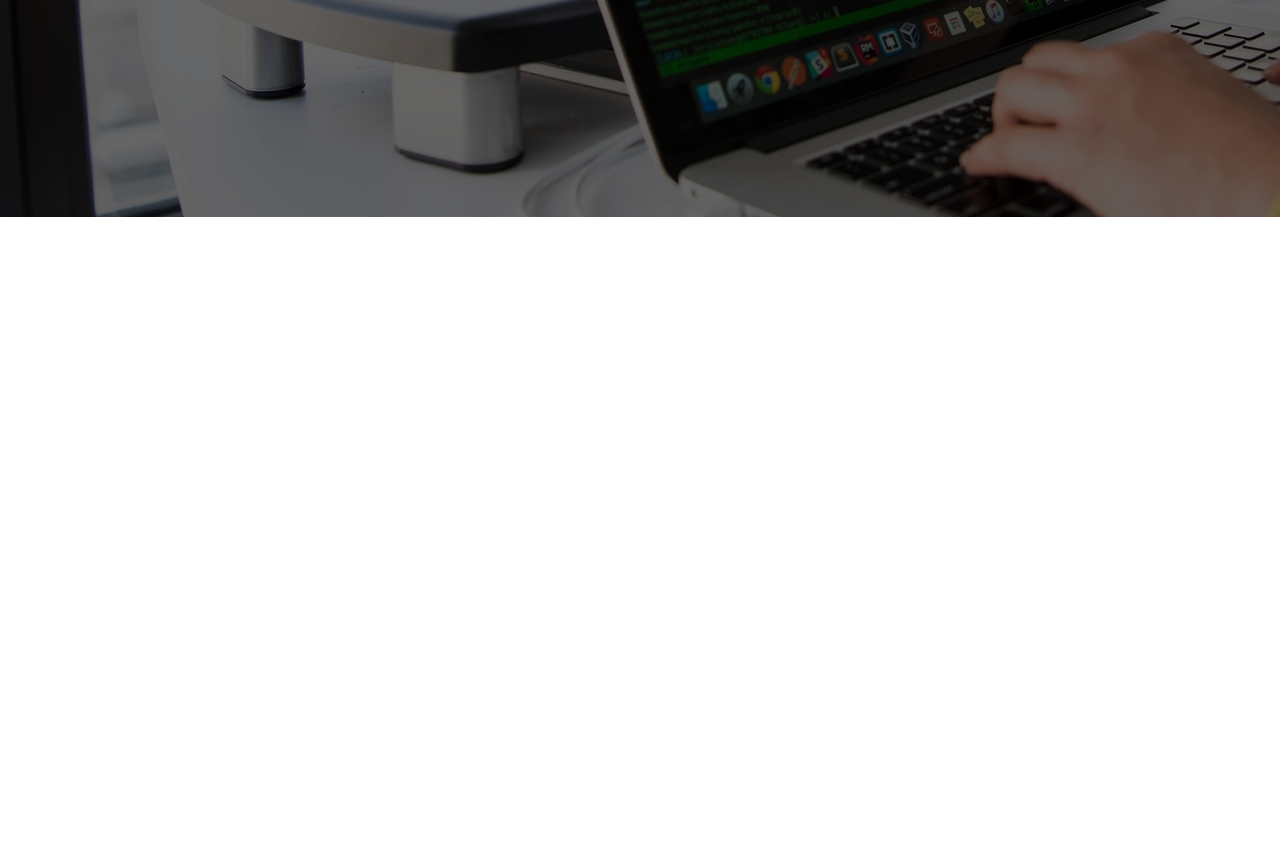
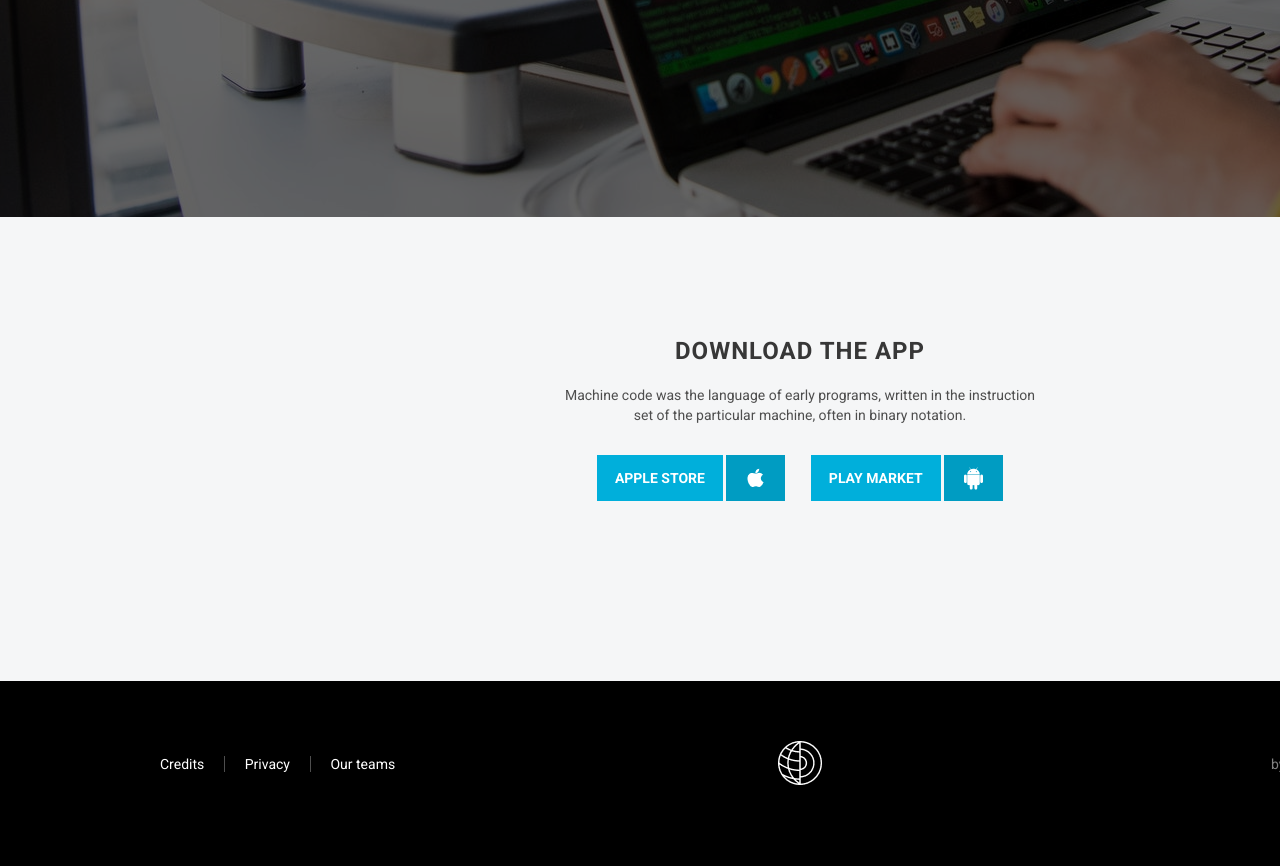
Before and after one commit to LethL/webdev, a plain HTML site: page index.html in a window 1280 px wide. Shown: the part 3239-4105 px from the top of the page. Before the commit the page ends 3456 px from the top, so only its background shows below. Drawn offline with Linux system fonts and the light colour scheme.

Commit message:
feat: add download, footer blocks

```diff
--- a/index.html
+++ b/index.html
@@ -115,5 +115,31 @@
         </form>
     </div>
 
+
+    <div class="download">
+        <h2 class="download__title">Download the App</h2>
+        <div class="download__subtitle">Machine code was the language of early programs, written in the instruction set
+            of the particular machine, often in binary notation.</div>
+        <div class="download__btns">
+            <a class="btn btn--download" href="#">apple store</a>
+            <img class="btn__img" src="img/btn-store/apple.png" alt="ios">
+            <a class="btn btn--download" href="#">Play Market</a>
+            <img class="btn__img" src="img/btn-store/android.png" alt="android">
+        </div>
+    </div>
+
+
+    <footer class="footer">
+        <nav class="footer__nav">
+            <a href="#" class="footer__link">Credits</a>
+            <a href="#" class="footer__link">Privacy</a>
+            <a href="#" class="footer__link">Our teams</a>
+        </nav>
+        <div class="footer__logo">
+            <img class="footer__img" src="img/header_logo.png" alt="logo">
+        </div>
+        <div class="footer__text">by TonYem for RSS at 2020</div>
+    </footer>
+
 </body>
 </html>
--- a/style.css
+++ b/style.css
@@ -412,3 +412,103 @@ p {
     height: 46px;
     cursor: pointer;
 }
+
+
+/* Download
+************* */
+
+.download {
+    width: 1600px;
+    height: 464px;
+
+    padding: 120px 560px 180px;
+    text-align: center;
+
+    background: #F5F6F7;
+}
+
+.download__title {
+    font-style: normal;
+    font-weight: 700;
+    font-size: 24px;
+    line-height: 28px;
+
+    letter-spacing: 1px;
+    text-transform: uppercase;
+
+    color: #373737;
+
+    margin-bottom: 20px;
+}
+
+.download__subtitle {
+    font-size: 14px;
+    line-height: 20px;
+
+    color: #4E4E4E;
+
+    margin-bottom: 30px;
+}
+
+.btn--download {
+
+    padding: 15px 18px;
+}
+
+.btn__img {
+    margin-right: 22px;
+    cursor: pointer;
+}
+
+.btn__img:last-child {
+    margin-right: 0;
+}
+
+
+/* Footer
+************* */
+
+.footer {
+    width: 1600px;
+    height: 185px;
+    display: flex;
+    justify-content: space-between;
+
+    padding: 60px 160px;
+
+    background: #000;
+}
+
+.footer__nav {
+    padding-top: 13px;
+}
+
+.footer__link {
+    text-decoration: none;
+    font-style: 14px;
+    line-height: 20px;
+
+    margin-right: 16px;
+    padding-right: 20px;
+
+    border-right: 1px solid #4E4E4E;
+
+    color: #fff;
+}
+
+.footer__link:last-child {
+    border-right: 0;
+    padding-right: 0;
+    margin-right: 0;
+}
+
+.footer__logo {
+    padding-right: 66px;
+}
+
+.footer__text {
+    padding-top: 13px;
+
+    line-height: 20px;
+    color: #818181;
+}
```
Also changed, not shown: img/btn-store/android.png (added), img/btn-store/apple.png (added), 1 other file.
